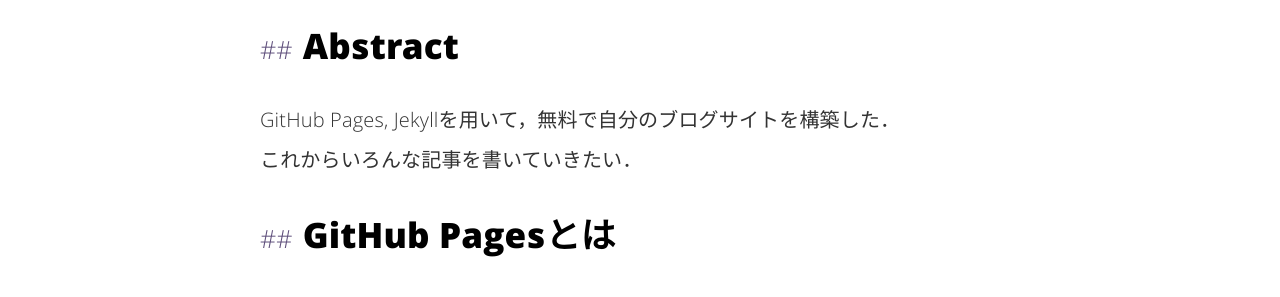
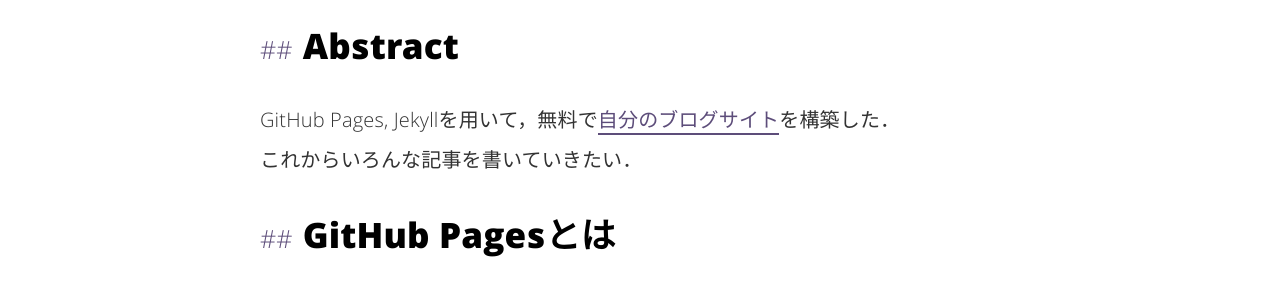
Before and after one commit to mwtndmik/mwtndmik.github.io, a Jekyll site: the page built from _posts/2017-08-21-start.md, in a window 1280 px wide and 900 px high. Shown: the part 237-534 px from the top of the window. Built offline with Jekyll 4.4.1, drawn with Linux system fonts in a browser that asks for light colours; comment, search, counter and statistics services are not loaded; some of the changed lines change nothing that is shown.

Commit message:
2017-08-21 add

```diff
--- a/_posts/2017-08-21-start.md
+++ b/_posts/2017-08-21-start.md
@@ -12,7 +12,7 @@
 ---
 <br />
 ## Abstract
-GitHub Pages, Jekyllを用いて，無料で自分のブログサイトを構築した．
+GitHub Pages, Jekyllを用いて，無料で[自分のブログサイト](https://mwtndmik.github.io)を構築した．
 これからいろんな記事を書いていきたい．
 
 ## GitHub Pagesとは
```
